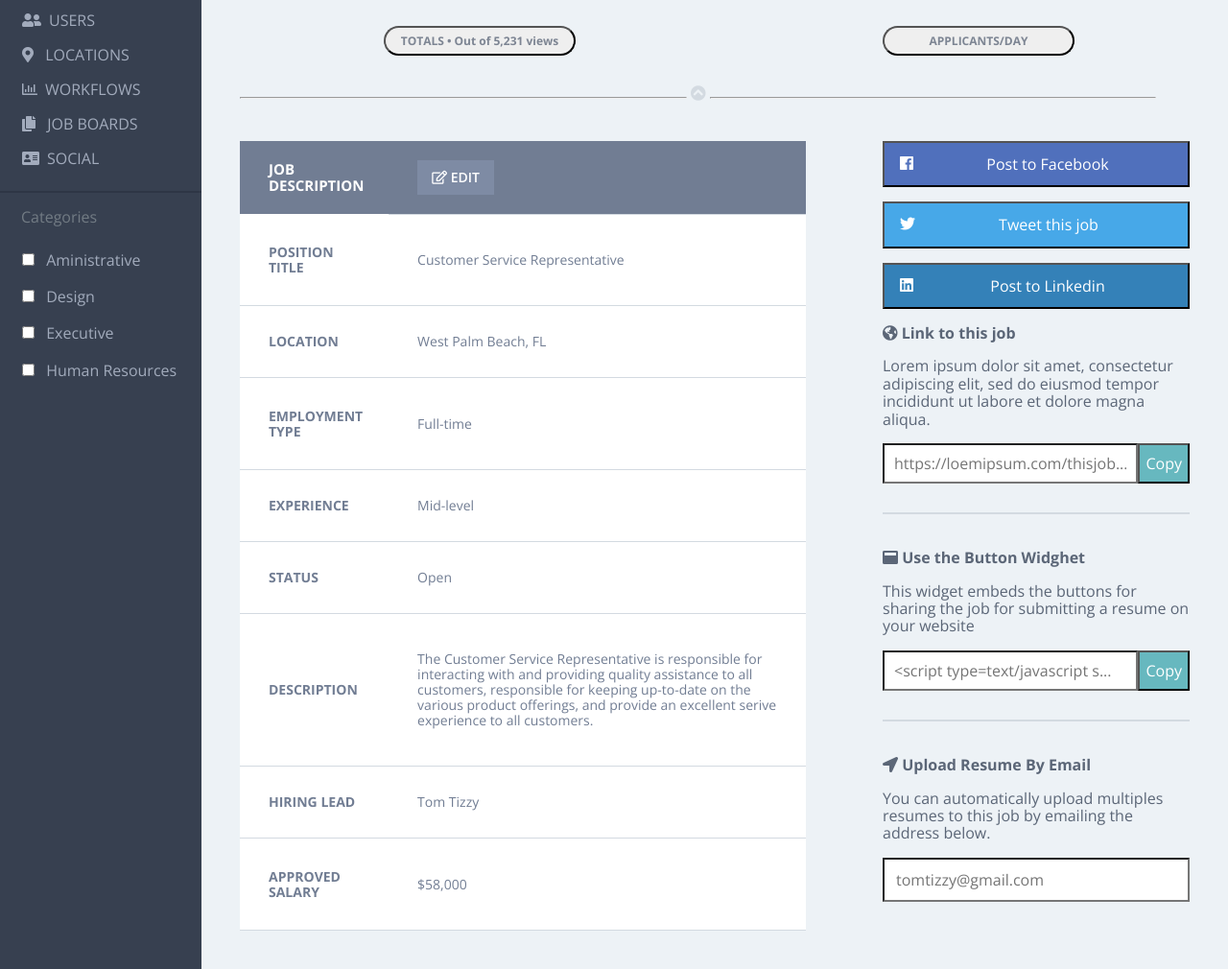
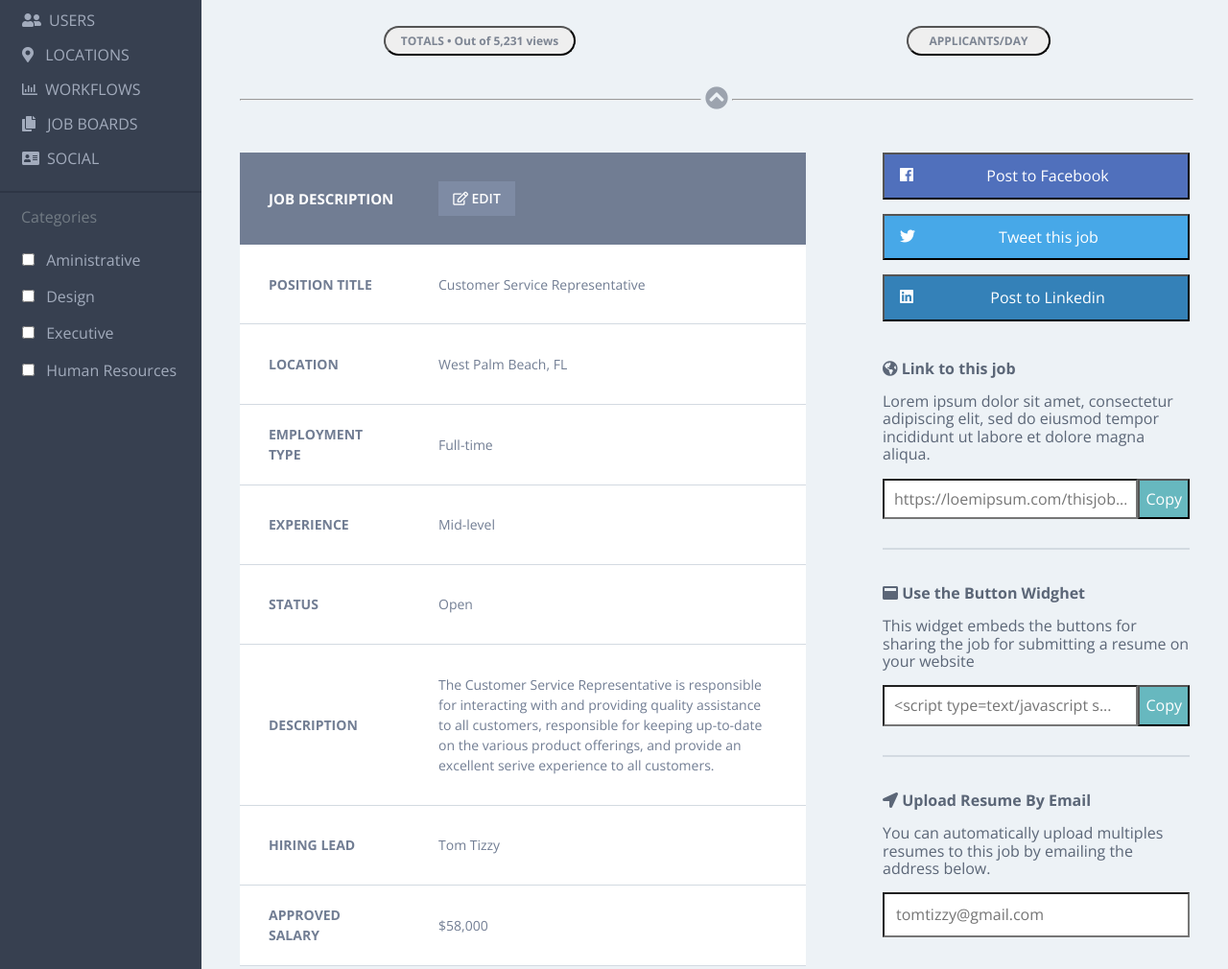
Before and after one commit to trbachmann/tb-comp-challenge-2, a plain HTML site: page index.html in a window 1280 px wide. Shown: the part 463-1473 px from the top of the page at 96% size. Drawn offline with nearby package versions, Linux system fonts and the light colour scheme.

Commit message:
Update additional css

```diff
--- a/index.html
+++ b/index.html
@@ -152,11 +152,11 @@
       <hr class="collapse-lines">
     </div>
     <section class="job-area">
-        <table>
+        <table class="job-table">
           <thead>
             <tr>
                 <th>JOB DESCRIPTION</th>
-                <td><button class="edit-btn"><i class="far fa-edit"></i> EDIT</th></button>
+                <td class="edit-table-sectn"><button class="edit-btn"><i class="far fa-edit"></i> EDIT</th></button>
             </tr>
           </thead>
           <tbody>
--- a/styles.css
+++ b/styles.css
@@ -163,6 +163,7 @@ a:hover {
 
 .circle-btn {
   border-radius: 55%;
+  color: #7d8593;
   padding: 7px 11px
 }
 
@@ -302,6 +303,10 @@ a:hover {
   margin: auto;
 }
 
+.applicant-btn {
+  width: 150px;
+}
+
 .total-btn:hover, .applicant-btn:hover  {
   background-color: #47a3f2;
   color: white;
@@ -314,15 +319,23 @@ a:hover {
 }
 
 .collapse-lines {
+  color: #d3dae1;
   display: inline-block;
-  margin: 0 auto 0 auto;
-  width: 45%;
-  color: #d3dae1;
+  margin: 8px auto 6px auto;
+  width: 46.5%;
 }
 
 .fa-chevron-circle-up {
-  color: #d3dae1;
+  color: #9ca3ae;
+  font-size: 24px;
+  padding-top: 2px;
+  padding-bottom: 5px;
 }
+
+.fa-chevron-circle-up:hover  {
+  color: #47a3f2;
+}
+
 /*JOB TABLE AREA STYLING*/
 .job-area {
   background-color: #edf2f6;
@@ -335,7 +348,15 @@ table {
   background-color: white;
   color: #717d93;
   margin: 40px;
-  table-layout: auto;
+  table-layout: fixed;
+}
+
+.job-table th{
+  width: 30%;
+}
+
+tbody {
+  line-height: 1.5;
 }
 
 thead {
@@ -354,14 +375,16 @@ th {
 td {
  border-bottom: 1px solid #d3dae1;
  font-size: 14px;
- padding: 20px 20px 20px 30px;
+ padding: 30px;
  /*padding: 20px 0 20px 0px;*/
  text-align: left;
 }
 
+.edit-table-sectn {
+  border: none;
+}
 .table-subtitles {
   padding: 20px 20px 20px 30px;
-  /*padding: 25px 0 25px 0;*/
   font-weight: bold;
 }
 
@@ -415,6 +438,10 @@ td {
   background-color: #3481b8;
 }
 
+.facebook-btn:hover, .twitter-btn:hover, .linkedin-btn:hover {
+  font-weight: bold;
+}
+
 .button-widget-area, .upload-resume-area {
   border-top: 2px solid #d3dae1;
   padding-top: 20px;
@@ -422,6 +449,7 @@ td {
 }
 
 .link-to-job {
+  margin-top: 40px;
   padding-bottom: 30px;
 }
 
@@ -441,8 +469,7 @@ td {
 }
 
 .copy-widget-btn:hover, .copy-link-btn:hover {
-  background-color: white;
-  color: #67b8bf;
+  font-weight: bold;
 }
 
 .upload-resume-btn {
```
